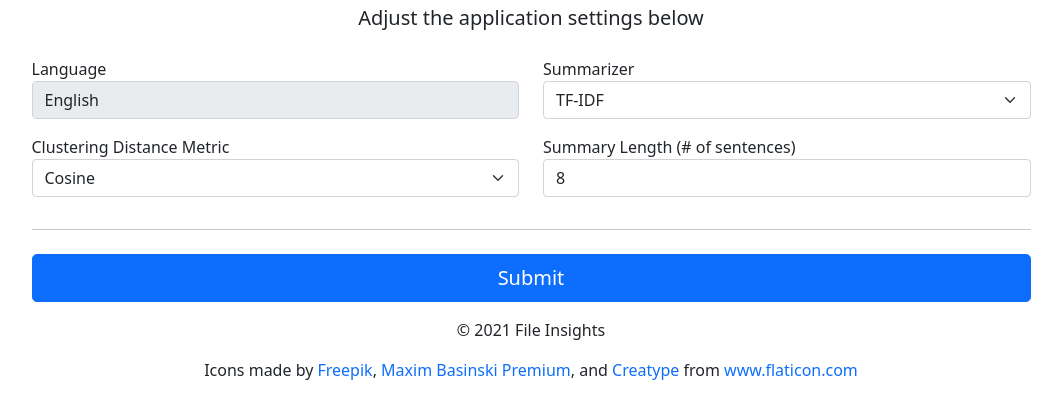
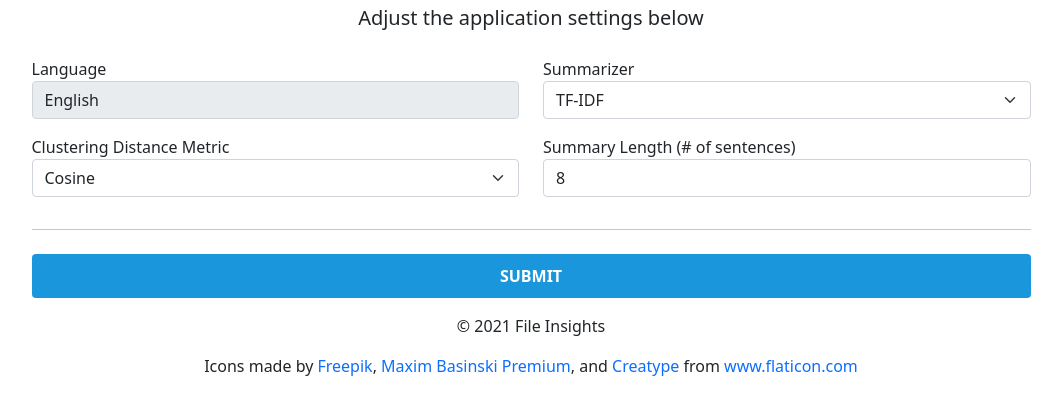
Before and after one commit to dgobalak/ClariFile, a Flask app: page /settings in a window 1280 px wide. Shown: the part 245-664 px from the top of the page, without its empty margins (109-1171 px from the left). Run offline with Flask 2, Linux system fonts and the light colour scheme.

Commit message:
Updated settings page button to match homepage

```diff
--- a/src/static/styles/main.css
+++ b/src/static/styles/main.css
@@ -155,12 +155,18 @@ body {
     transition: all .2s ease;
 }
 
+
+/* Summary page */
+
 .summary-card {
     background-color: #ffffff;
     width: 100%;
     margin: 0 auto;
     padding: 20px;
 }
+
+
+/* Home page algorithm explanation */
 
 .algorithm-explanation .col-lg-4 {
     margin-top: 1.5rem;
@@ -176,3 +182,33 @@ body {
     margin-right: .75rem;
     margin-left: .75rem;
 }
+
+
+/* Settings page */
+
+.settings-submit-btn {
+    width: 100%;
+    margin: 0;
+    color: #fff;
+    background: #1a96dd;
+    border: none;
+    padding: 10px;
+    border-radius: 4px;
+    /* border-bottom: 4px solid rgb(0, 248, 227); */
+    transition: all .2s ease;
+    outline: none;
+    text-transform: uppercase;
+    font-weight: 700;
+}
+
+.settings-submit-btn:hover {
+    background: #116697;
+    color: #ffffff;
+    transition: all .2s ease;
+    cursor: pointer;
+}
+
+.settings-submit-btn:active {
+    border: 0;
+    transition: all .2s ease;
+}
--- a/src/templates/settings.html
+++ b/src/templates/settings.html
@@ -41,7 +41,7 @@
             </div>
         </div>
         <hr class="mb-4">
-        <button class="container btn btn-primary btn-lg btn-block" type="submit" style="margin:0 auto; display:block;">Submit</button>
+        <button class="settings-submit-btn" type="submit">Submit</button>
     </form>
 </div>
 {% endblock %}
--- a/src/views.py
+++ b/src/views.py
@@ -25,6 +25,8 @@ def settings():
                 value = 1
             session[key] = value
 
+        return redirect(url_for('index'))
+
     lang = session['language'] if session.get('language') else "English"
     summary_length = session['summary-length'] if session.get('summary-length') else 8
     cluster_distance = session['cluster-distance'] if session.get('cluster-distance') else "cosine"
```
